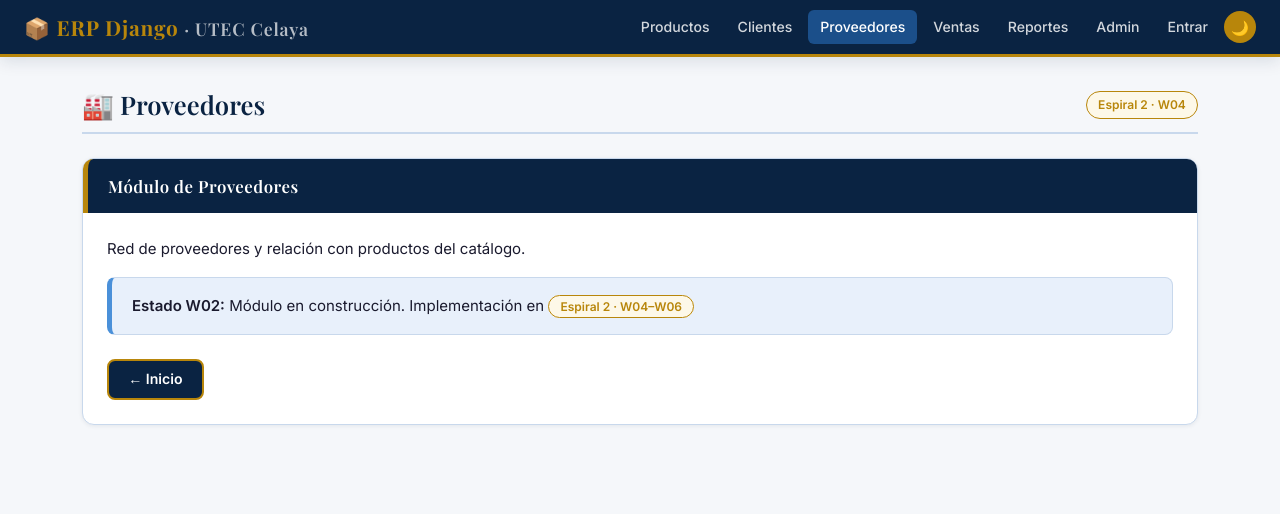
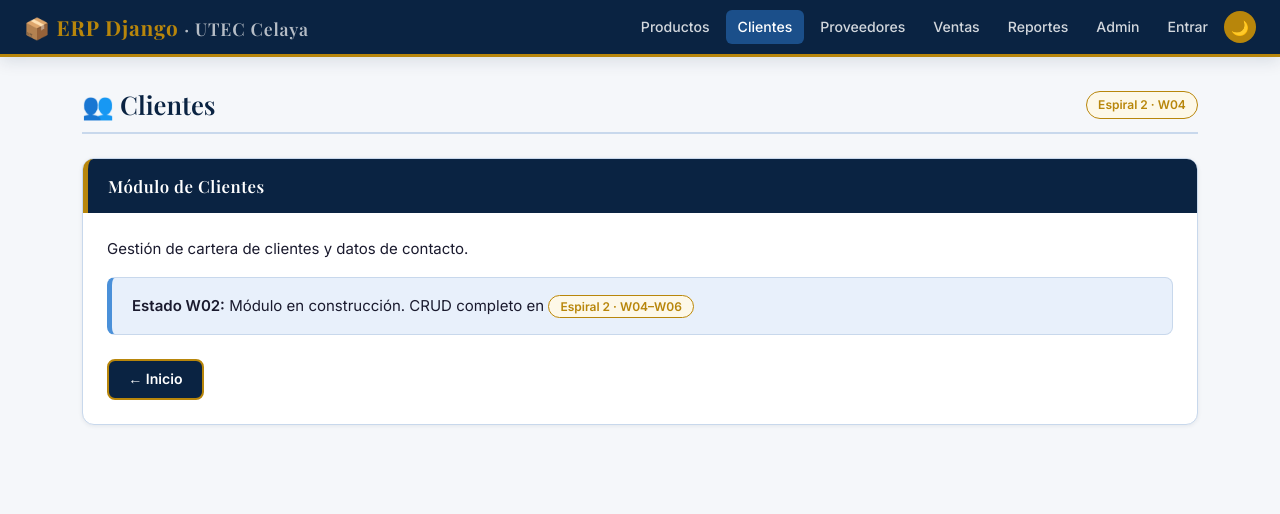
Before and after one commit to kmvillanuevaa2528-alt/erp-django-utec, a Django app: page /clientes/ in a window 1280 px wide. Shown: the top 514 px of the page. Run offline with Django 4.2, Linux system fonts and the light colour scheme.

Commit message:
fix: corregir plantilla de clientes, urls de reportes y ventas

```diff
--- a/clientes/templates/clientes/index.html
+++ b/clientes/templates/clientes/index.html
@@ -1,18 +1,18 @@
 {% extends "base.html" %}
-{% block title %}Proveedores{% endblock %}
-{% block nav_proveedores %}active{% endblock %}
+{% block title %}Clientes{% endblock %}
+{% block nav_clientes %}active{% endblock %}
 
 {% block content %}
 <div class="erp-page-title">
-    <h2>🏭 Proveedores</h2>
+    <h2>👥 Clientes</h2>
     <span class="badge-erp-gold ms-auto">Espiral 2 · W04</span>
 </div>
 <div class="erp-card">
-    <div class="erp-card-header">Módulo de Proveedores</div>
-    <p>Red de proveedores y relación con productos del catálogo.</p>
+    <div class="erp-card-header">Módulo de Clientes</div>
+    <p>Gestión de cartera de clientes y datos de contacto.</p>
     <div class="erp-alert-info">
         <strong>Estado W02:</strong> Módulo en construcción.
-        Implementación en <span class="badge-erp-gold">Espiral 2 · W04–W06</span>
+        CRUD completo en <span class="badge-erp-gold">Espiral 2 · W04–W06</span>
     </div>
     <br>
     <a href="/" class="btn-erp-primary">← Inicio</a>
--- a/ventas/urls.py
+++ b/ventas/urls.py
@@ -7,9 +7,4 @@ app_name = 'ventas'
 
 urlpatterns = [
     path('', views.index, name='inicio'),
-    # Espiral 2 W05:
-    # path('lista/',          views.ProductoListView.as_view(),   name='lista'),
-    # path('nuevo/',          views.ProductoCreateView.as_view(), name='crear'),
-    # path('<int:pk>/',       views.ProductoDetailView.as_view(), name='detalle'),
-    # path('<int:pk>/editar/',views.ProductoUpdateView.as_view(), name='editar'),
 ]
```
Also changed, not shown: reportes/urls.py (line endings or trailing spaces).
